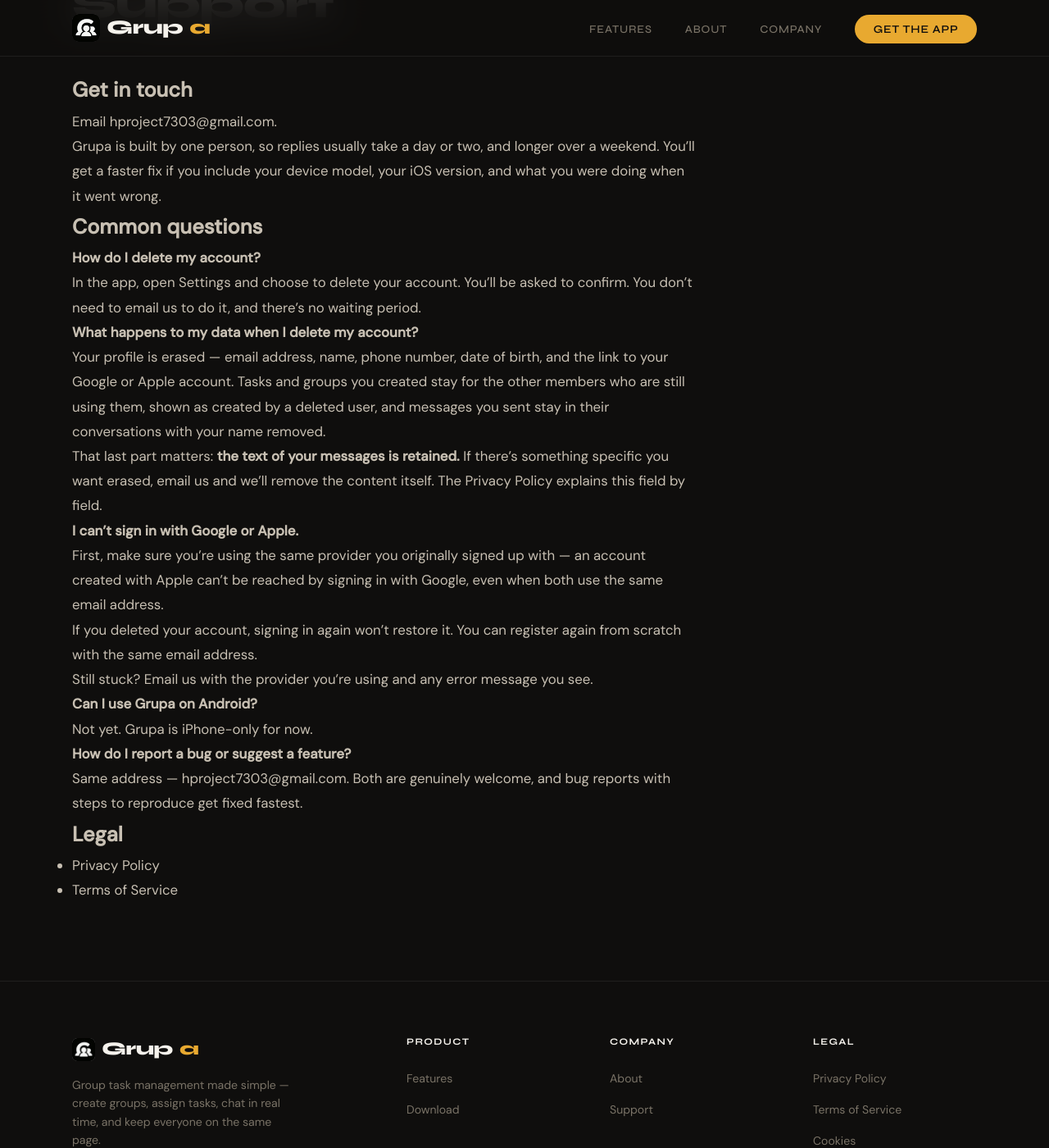
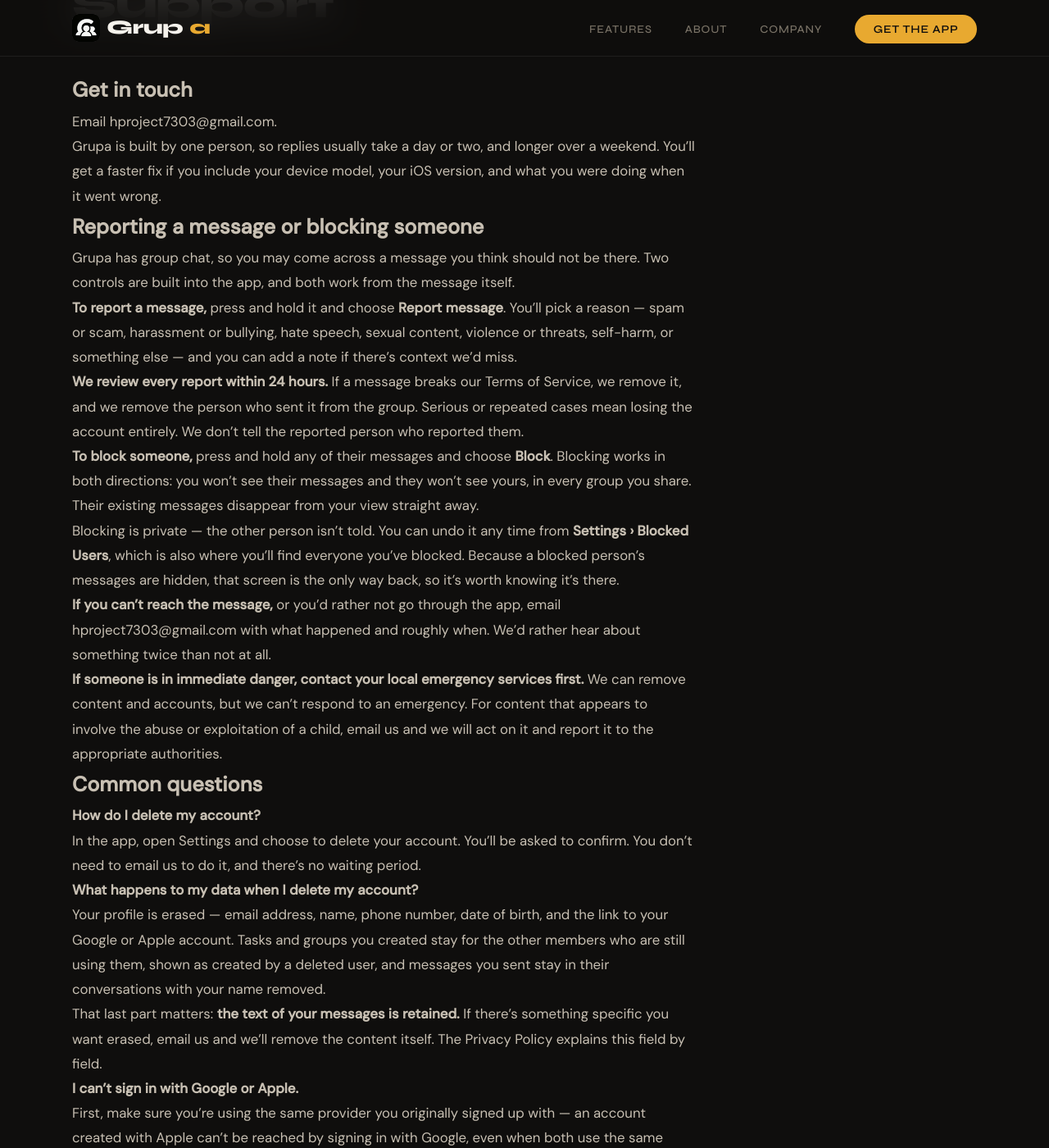
Before and after one commit to grupa-repo/main-site, a Jekyll site: the page built from grupa-website/support.md, in a window 1280 px wide and 1400 px high, scrolled down 197 px. Shown: the whole window at 82% size. Built offline with Jekyll 4.4.1, drawn with Linux system fonts in a browser that asks for light colours; some of the changed text lies outside the part shown.

Commit message:
Document reporting and blocking on the support page
App Review treats the support URL as the published contact required of any
app carrying user-generated content, and it did not mention the reporting
or blocking that chat-api and the client now implement.

Wording tracks what actually ships: the reason list matches ReportReason,
the 24-hour commitment matches the confirmation the app shows after a
report, and blocking is described as bidirectional and global because that
is how the block set is enforced. The pointer to Settings > Blocked Users
earns its place — once a block takes effect that person's messages are
hidden, and the long-press that created it is hidden with them.

Emergency services come before us for immediate danger, because we can
remove content and accounts but cannot respond to an emergency.

Co-Authored-By: Claude Opus 5 <noreply@anthropic.com>

```diff
--- a/grupa-website/support.md
+++ b/grupa-website/support.md
@@ -2,7 +2,7 @@
 layout: page
 permalink: /support/
 title: Support
-description: How to get help with Grupa, and answers to common questions.
+description: How to get help with Grupa, report a message, block someone, and answers to common questions.
 ---
 
 ## Get in touch
@@ -10,6 +10,22 @@ description: How to get help with Grupa, and answers to common questions.
 Email [{{ site.legal.contact_email }}](mailto:{{ site.legal.contact_email }}).
 
 Grupa is built by one person, so replies usually take a day or two, and longer over a weekend. You'll get a faster fix if you include your device model, your iOS version, and what you were doing when it went wrong.
+
+## Reporting a message or blocking someone
+
+Grupa has group chat, so you may come across a message you think should not be there. Two controls are built into the app, and both work from the message itself.
+
+**To report a message,** press and hold it and choose **Report message**. You'll pick a reason — spam or scam, harassment or bullying, hate speech, sexual content, violence or threats, self-harm, or something else — and you can add a note if there's context we'd miss.
+
+**We review every report within 24 hours.** If a message breaks our [Terms of Service]({{ '/terms/' | relative_url }}), we remove it, and we remove the person who sent it from the group. Serious or repeated cases mean losing the account entirely. We don't tell the reported person who reported them.
+
+**To block someone,** press and hold any of their messages and choose **Block**. Blocking works in both directions: you won't see their messages and they won't see yours, in every group you share. Their existing messages disappear from your view straight away.
+
+Blocking is private — the other person isn't told. You can undo it any time from **Settings › Blocked Users**, which is also where you'll find everyone you've blocked. Because a blocked person's messages are hidden, that screen is the only way back, so it's worth knowing it's there.
+
+**If you can't reach the message,** or you'd rather not go through the app, email [{{ site.legal.contact_email }}](mailto:{{ site.legal.contact_email }}) with what happened and roughly when. We'd rather hear about something twice than not at all.
+
+**If someone is in immediate danger, contact your local emergency services first.** We can remove content and accounts, but we can't respond to an emergency. For content that appears to involve the abuse or exploitation of a child, email us and we will act on it and report it to the appropriate authorities.
 
 ## Common questions
 
@@ -35,6 +51,10 @@ Still stuck? Email us with the provider you're using and any error message you s
 
 Not yet. Grupa is iPhone-only for now.
 
+**Someone in my group is being abusive. What do I do?**
+
+Press and hold one of their messages to report it or block them — see [reporting a message or blocking someone](#reporting-a-message-or-blocking-someone) above. Blocking takes effect immediately; reports are reviewed within 24 hours.
+
 **How do I report a bug or suggest a feature?**
 
 Same address — [{{ site.legal.contact_email }}](mailto:{{ site.legal.contact_email }}). Both are genuinely welcome, and bug reports with steps to reproduce get fixed fastest.
```
